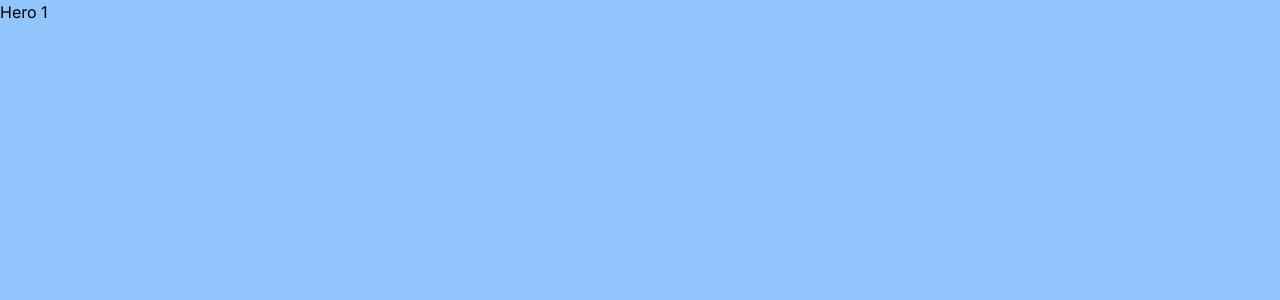
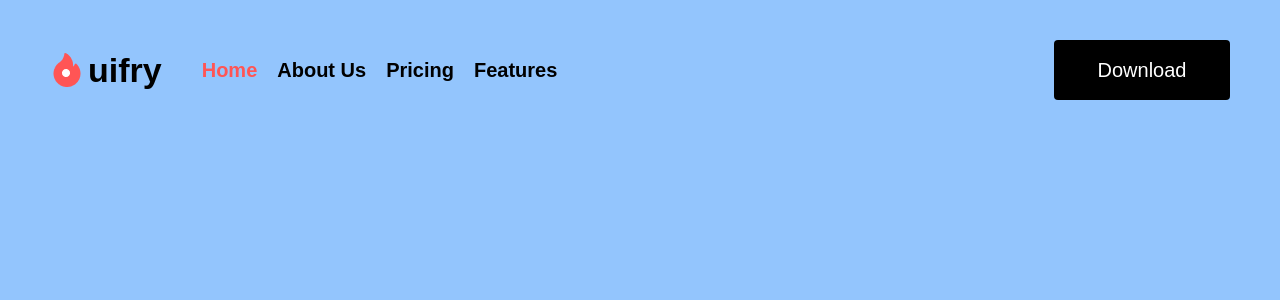
Before and after one commit to ucantbe-jagmeet/batch--system-project, a Next.js app: page / in a window 1280 px wide. Shown: the top 300 px of the page. Built offline with nearby package versions, Linux system fonts and the light colour scheme.

Commit message:
navbar component done

```diff
--- a/package.json
+++ b/package.json
@@ -9,6 +9,7 @@
     "lint": "next lint"
   },
   "dependencies": {
+    "@next/font": "^14.2.3",
     "@types/node": "20.4.8",
     "@types/react": "18.2.19",
     "@types/react-dom": "18.2.7",
--- /dev/null
+++ b/src/app/_document.js
@@ -0,0 +1,26 @@
+/* eslint-disable @next/next/no-document-import-in-page */
+// pages/_document.js
+import { Html, Head, Main, NextScript } from 'next/document';
+
+export default function Document() {
+    return (
+        <Html lang="en">
+            <Head>
+                <link rel="preconnect" href="https://fonts.googleapis.com" />
+                <link
+                    rel="preconnect"
+                    href="https://fonts.gstatic.com"
+                    crossOrigin="true"
+                />
+                <link
+                    href="https://fonts.googleapis.com/css2?family=Clash+Display:wght@400;500;600;700&display=swap"
+                    rel="stylesheet"
+                />
+            </Head>
+            <body>
+                <Main />
+                <NextScript />
+            </body>
+        </Html>
+    );
+}
--- a/src/app/globals.css
+++ b/src/app/globals.css
@@ -15,13 +15,14 @@
     --background-end-rgb: 0, 0, 0;
   }
 }
-
+*/
 body {
-  color: rgb(var(--foreground-rgb));
-  background: linear-gradient(
-      to bottom,
-      transparent,
-      rgb(var(--background-end-rgb))
-    )
-    rgb(var(--background-start-rgb));
-} */
+  font-family: 'Clash Display', sans-serif;
+  /* color: rgb(var(--foreground-rgb)); */
+  /* background: linear-gradient( */
+      /* to bottom, */
+      /* transparent, */
+      /* rgb(var(--background-end-rgb)) */
+    /* ) */
+    /* rgb(var(--background-start-rgb)); */
+}
--- a/src/app/layout.tsx
+++ b/src/app/layout.tsx
@@ -1,22 +1,20 @@
-import type { Metadata } from 'next'
-import { Inter } from 'next/font/google'
-import './globals.css'
-
-const inter = Inter({ subsets: ['latin'] })
+// app/layout.tsx or app/layout.js
+import type { Metadata } from "next";
+import "./globals.css";
 
 export const metadata: Metadata = {
-  title: 'Create Next App',
-  description: 'Generated by create next app',
-}
+  title: "Create Next App",
+  description: "Generated by create next app",
+};
 
 export default function RootLayout({
   children,
 }: {
-  children: React.ReactNode
+  children: React.ReactNode;
 }) {
   return (
     <html lang="en">
-      <body className={inter.className}>{children}</body>
+      <body>{children}</body>
     </html>
-  )
+  );
 }
--- a/src/components/hero.tsx
+++ b/src/components/hero.tsx
@@ -1,7 +1,12 @@
+import Navbar from "@/utils/Navbar";
 import React from "react";
 
 const hero = () => {
-  return <main className="h-screen bg-blue-300 w-full">Hero 1</main>;
+  return (
+    <main className="h-screen bg-blue-300 w-full pt-10 ">
+      <Navbar />
+    </main>
+  );
 };
 
 export default hero;
--- /dev/null
+++ b/src/utils/Button.tsx
@@ -0,0 +1,17 @@
+import React from "react";
+
+interface IButton {
+  text: string;
+  icon: boolean;
+}
+
+const Button = ({ text, icon }: IButton) => {
+  return (
+    <div className="flex items-center justify-center w-44 h-[3.75rem] bg-black rounded">
+      <h2 className="text-white text-xl">{text}</h2>
+      {icon ? <h2 className="text-white ml-1">{"-->"}</h2> : null}
+    </div>
+  );
+};
+
+export default Button;
--- /dev/null
+++ b/src/utils/Logo.tsx
@@ -0,0 +1,13 @@
+import Image from "next/image";
+import Img1 from "../../public/assets/logo-fire.png";
+
+const Logo = () => {
+  return (
+    <div className="flex items-center">
+      <Image src={Img1} alt="logo" height={34} width={34} className="mr-1" />
+      <h2 className="text-[34px] font-bold leading-3">uifry</h2>
+    </div>
+  );
+};
+
+export default Logo;
--- /dev/null
+++ b/src/utils/Navbar.tsx
@@ -0,0 +1,31 @@
+import React from "react";
+import Logo from "./Logo";
+import Button from "./Button";
+
+const Navbar = () => {
+  return (
+    <div className="lg:w-[1180px] lg:h-[3.75rem] flex items-center justify-between mx-auto">
+      <div className="flex items-center gap-x-10">
+        <Logo />
+        <ul className="flex gap-x-5">
+          {["Home", "About Us", "Pricing", "Features"].map((item, index) => {
+            return (
+              <li
+                key={index}
+                className={` font-semibold text-xl ${
+                  index == 0 ? "text-[#FF5555]" : "text-black"
+                }`}
+              >
+                {" "}
+                {item}{" "}
+              </li>
+            );
+          })}
+        </ul>
+      </div>
+      <Button text="Download" icon={false} />
+    </div>
+  );
+};
+
+export default Navbar;
--- a/tailwind.config.ts
+++ b/tailwind.config.ts
@@ -1,20 +1,20 @@
-import type { Config } from 'tailwindcss'
+import type { Config } from "tailwindcss";
 
 const config: Config = {
   content: [
-    './src/pages/**/*.{js,ts,jsx,tsx,mdx}',
-    './src/components/**/*.{js,ts,jsx,tsx,mdx}',
-    './src/app/**/*.{js,ts,jsx,tsx,mdx}',
+    "./src/utils/**/*.{js,ts,jsx,tsx,mdx}",
+    "./src/components/**/*.{js,ts,jsx,tsx,mdx}",
+    "./src/app/**/*.{js,ts,jsx,tsx,mdx}",
   ],
   theme: {
     extend: {
       backgroundImage: {
-        'gradient-radial': 'radial-gradient(var(--tw-gradient-stops))',
-        'gradient-conic':
-          'conic-gradient(from 180deg at 50% 50%, var(--tw-gradient-stops))',
+        "gradient-radial": "radial-gradient(var(--tw-gradient-stops))",
+        "gradient-conic":
+          "conic-gradient(from 180deg at 50% 50%, var(--tw-gradient-stops))",
       },
     },
   },
   plugins: [],
-}
-export default config
+};
+export default config;
--- a/tsconfig.json
+++ b/tsconfig.json
@@ -34,7 +34,7 @@
     "**/*.ts",
     "**/*.tsx",
     ".next/types/**/*.ts"
-  ],
+, "src/app/_document.js"  ],
   "exclude": [
     "node_modules"
   ]
```
Also changed, not shown: public/assets/logo-fire.png (added), 1 other file (tests, documents, lock files or other folders).
